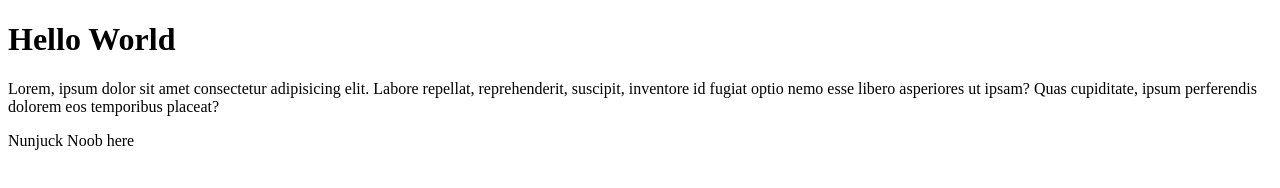
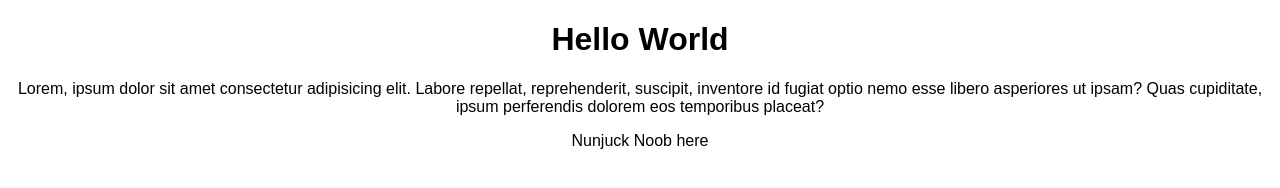
Before and after one commit to edheltzel/flightdeck-parcel, an Eleventy site: page src/index.md in a window 1280 px wide. Built offline with nearby package versions, Linux system fonts and the light colour scheme; Eleventy itself is replaced by a stand-in of ours; files that its build step writes are made by us from their sources.

Commit message:
11ty config update - adds new watch target - adds passthrough copy - includes style.scss

```diff
--- a/src/_includes/base.njk
+++ b/src/_includes/base.njk
@@ -6,6 +6,7 @@
   <meta http-equiv="X-UA-Compatible" content="IE=edge">
   <meta name="viewport" content="width=device-width, initial-scale=1.0">
   <title>{{ title }}</title>
+  <link rel="stylesheet" href="{{ 'assets/css/style.css' | url }}">
 </head>
 
 <body>
--- /dev/null
+++ b/src/_scss/style.scss
@@ -0,0 +1,4 @@
+body {
+  font-family: sans-serif;
+  text-align: center;
+}
```
Also changed, not shown: .eleventy.js.
